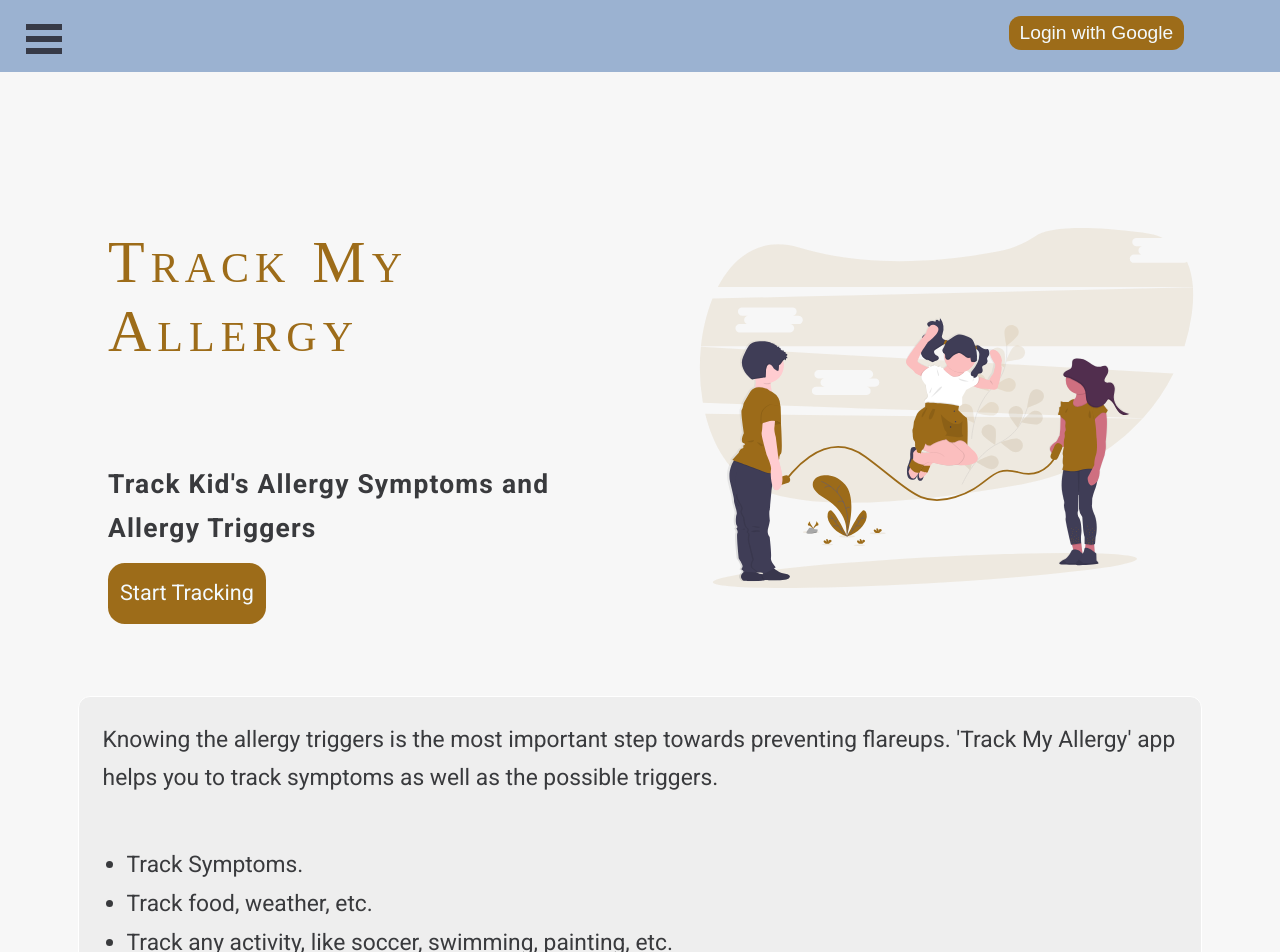
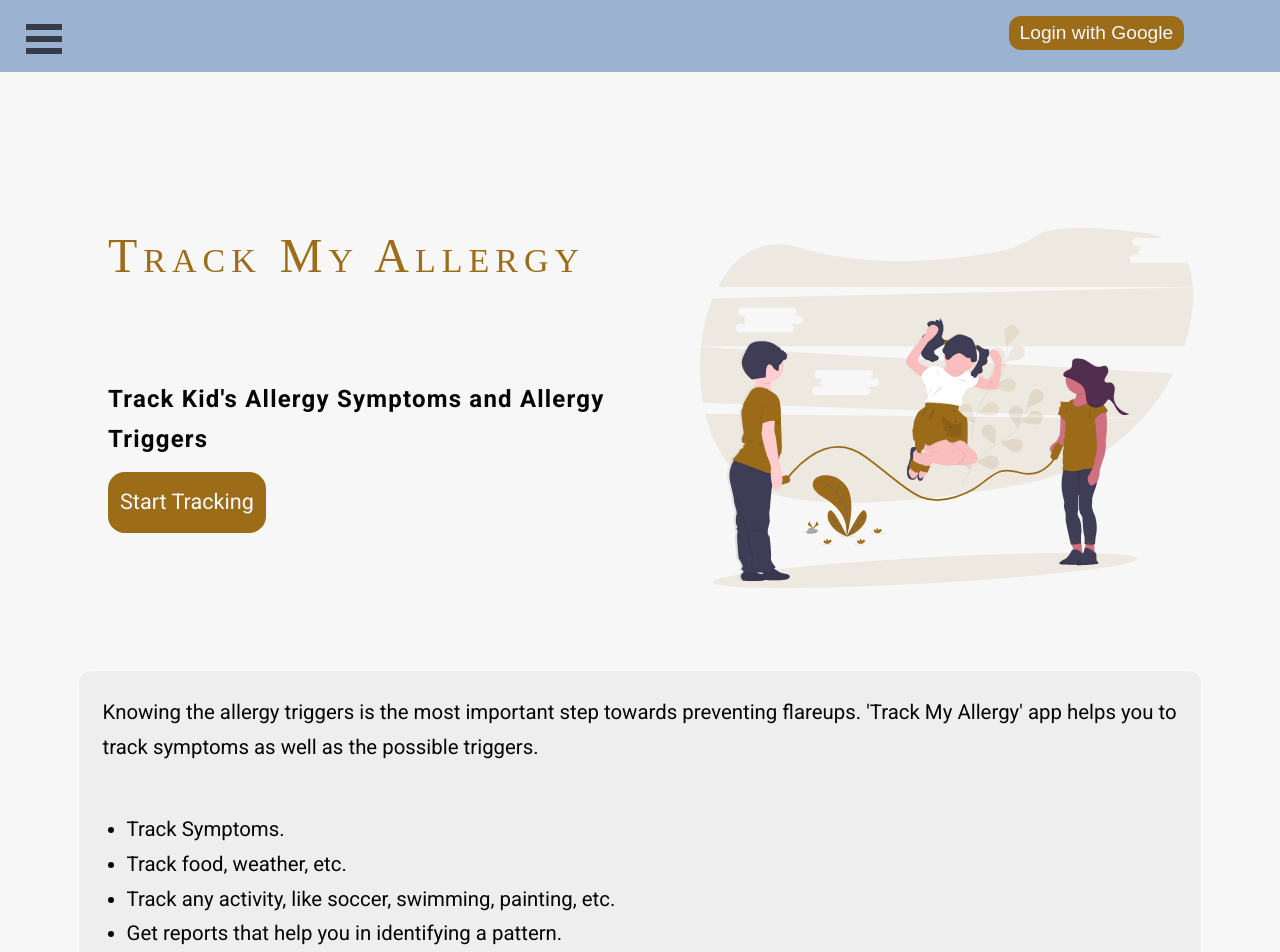
Before and after one commit to JeenaJohn/allergy-tracker, a React (Create React App) app: page / in a window 1280 px wide. Shown: the top 952 px of the page. Built offline with nearby package versions, Linux system fonts and the light colour scheme; no server answers.

Commit message:
font-size reduced and border-color changed

```diff
--- a/public/index.html
+++ b/public/index.html
@@ -26,7 +26,10 @@
     <!--
       Google fonts
     -->
-    <link href="https://fonts.googleapis.com/css2?family=Roboto:ital,wght@0,400;0,700;1,400;1,700&display=swap" rel="stylesheet">
+    <link
+      href="https://fonts.googleapis.com/css2?family=Roboto:ital,wght@0,400;0,700;1,400;1,700&display=swap"
+      rel="stylesheet"
+    />
     <title>Allergy Tracker</title>
   </head>
   <body>
--- a/src/resources/css/base.css
+++ b/src/resources/css/base.css
@@ -19,5 +19,5 @@
   /*font-size: 10px; */
   font-weight: 400, 700;
   line-height: 1.7;
-  color: rgb(57,58,61);
+  color: rgb(5,5,5);
 }
--- a/src/resources/css/header.css
+++ b/src/resources/css/header.css
@@ -1,4 +1,3 @@
-
 header nav {
   position: absolute;
   height: 6rem;
@@ -31,12 +30,11 @@
 }
 
 .header__text-box {
- width: 100%;
+  width: 100%;
   text-align: left;
   /*padding-left: 8rem; */
- /*  border: 1px solid #fff;
+  /*  border: 1px solid #fff;
  background-color: #e6e1e1; */
-
 }
 
 .header-main-button {
--- a/src/resources/css/sections.css
+++ b/src/resources/css/sections.css
@@ -27,7 +27,6 @@
   padding: 2rem;
   border: 1px solid #fff;
   background-color: #eeeeee;
-
   border-radius: 1rem;
 }
 
@@ -71,16 +70,16 @@
 .box-questions {
   width: 60%;
   margin-left: 20%;
-  margin-bottom: 5rem;
-  padding: 2rem;
-  border: 1px solid #fff;
+  margin-bottom: 3rem;
+  padding: 1.2rem;
+  border: 1px solid #a4a4a4;
   background-color: #eeeeee;
   border-radius: 1rem;
 }
 
 .question {
   font-size: 1.5rem;
-  margin: 1rem 3rem;
+  margin: 0.5rem 3rem;
 }
 
 .itch-level {
@@ -129,8 +128,9 @@
   margin-left: 20%;
   margin-bottom: 5rem;
   padding: 2rem;
-  border: 1px solid #fff;
-  background-color: #eeeeee;
+  border: 1px solid #a4a4a4;
+  //background-color: #eeeeee;
+  background-color: #fff;
   border-radius: 1rem;
 }
 
--- a/src/resources/css/typography.css
+++ b/src/resources/css/typography.css
@@ -1,62 +1,58 @@
-
 .heading-primary {
   display: inline-block;
   width: 100%;
-  font:   small-caps  5rem cursive;
+  font: small-caps 4rem cursive;
   letter-spacing: 0.5rem;
-  color: #9D6C19;
+  color: #9d6c19;
   margin-bottom: 8rem;
 }
 
-
 .heading-secondary {
-  font-size: 2.2rem;
+  font-size: 2rem;
   font-weight: 700;
   display: inline-block;
   letter-spacing: 0.1rem;
 }
 
 .heading-tertiary {
-  font-size: 2.2rem;
+  font-size: 2rem;
   font-weight: 700;
 }
 
 .heading-report-item {
-  font-size: 2.2rem;
+  font-size: 2rem;
   font-weight: 700;
 }
 
 h4 {
-  font-size: 1.9rem;
+  font-size: 1.7rem;
   font-weight: 400;
   margin: 1rem 1rem;
 }
 
-
 .paragraph {
-  font-size: 1.9rem;
+  font-size: 1.7rem;
 }
 
-.list{
-  font-size: 1.9rem;
+.list {
+  font-size: 1.7rem;
 }
 
 label {
   margin-right: 1rem;
-  font-size: 1.9rem;
+  font-size: 1.7rem;
 }
 
-input, textarea{
-  font-size: 1.9rem;
-  border: 1px solid #fff;
-  border-radius: 0.6rem;
+input,
+textarea {
+  font-size: 1.7rem;
+  border: 1px solid #a4a4a4;
+  border-radius: 0.3rem;
   padding-left: 1rem;
-
 }
 
-
-.italics-text{
-  font-size: 1.7rem;
+.italics-text {
+  font-size: 1.5rem;
   font-weight: 400;
 }
 
```
Also changed, not shown: src/components/Layout.tsx (+11 -18 lines).
